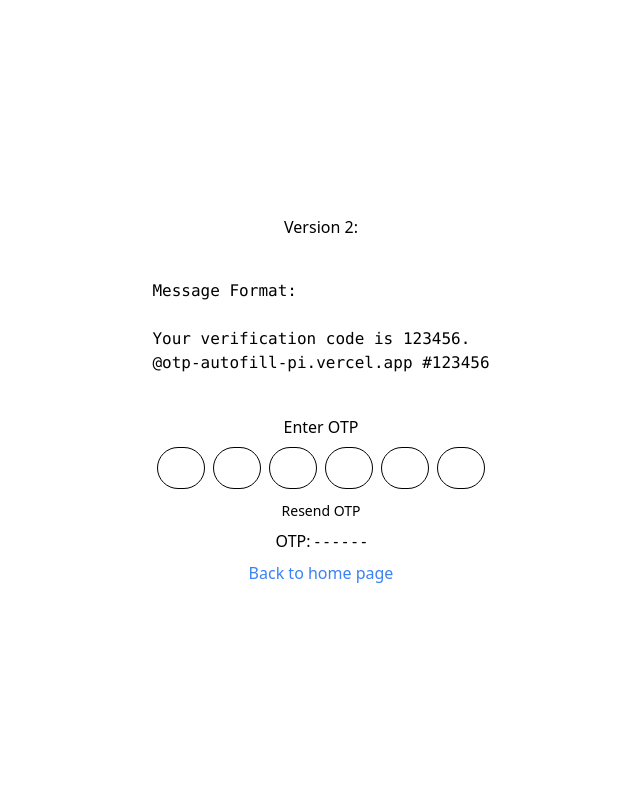
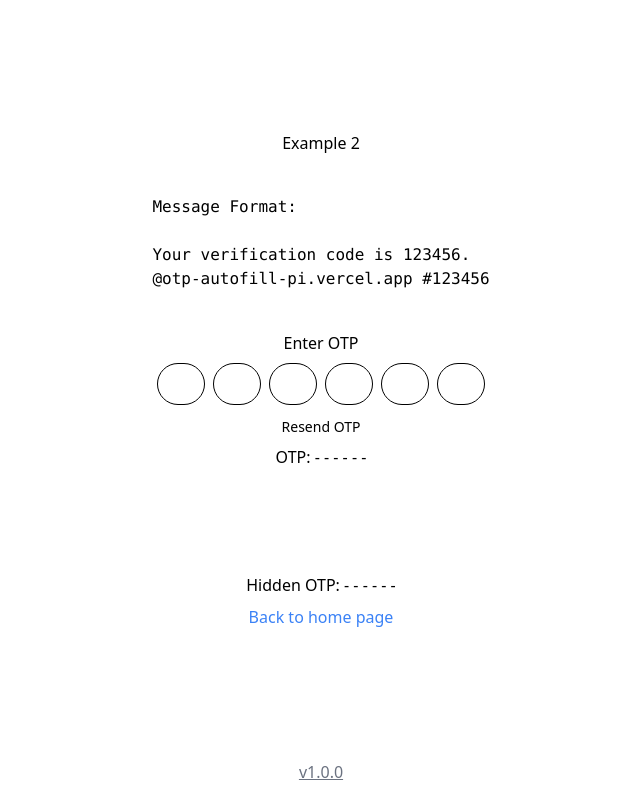
Before and after one commit to smgv/otp-autofill, a Next.js app: page /verify in a window 1280 px wide. Shown: the whole page, without its empty margins (319-959 px from the left). Built offline with nearby package versions, Linux system fonts and the light colour scheme; what @mertasan/tailwindcss-variables would draw is missing.

Commit message:
version changes

```diff
--- a/src/app/layout.tsx
+++ b/src/app/layout.tsx
@@ -26,9 +26,12 @@ export default function RootLayout({
   return (
     <html lang="en">
       <body
-        className={`${geistSans.variable} ${geistMono.variable} antialiased`}
+        className={`${geistSans.variable} ${geistMono.variable} antialiased flex flex-col h-screen justify-center items-center`}
       >
         {children}
+        <footer className="text-gray-500 underline mt-auto text-center mb-4">
+          v1.0.0
+        </footer>
       </body>
     </html>
   );
--- a/src/app/page.tsx
+++ b/src/app/page.tsx
@@ -5,8 +5,8 @@ import { useRouter } from "next/navigation";
 export default function Home() {
   const router = useRouter();
   return (
-    <div className="flex flex-col gap-y-2 items-center justify-center h-screen">
-      <p>Version 1</p>
+    <div className="flex flex-col gap-y-2 items-center justify-center h-full w-full">
+      <p>Example 1</p>
       <form className="flex flex-col gap-y-1 my-4">
         <label>Enter OTP:</label>
         <input
--- a/src/app/verify/page.tsx
+++ b/src/app/verify/page.tsx
@@ -1,20 +1,27 @@
 "use client";
 
 import { OtpInput } from "@/components/OtpInput";
-import { useState } from "react";
+import { useEffect, useState } from "react";
 import { useRouter } from "next/navigation";
 
 export default function Home() {
   const [otp, setOtp] = useState("");
   const router = useRouter();
+  const [hiddenOtp, setHiddenOtp] = useState("");
 
   const handleOtpComplete = (val: string) => {
     setOtp(val);
   };
 
+  useEffect(() => {
+    if (hiddenOtp) {
+      alert(hiddenOtp);
+    }
+  }, [hiddenOtp]);
+
   return (
-    <div className="flex flex-col gap-y-2 items-center justify-center h-screen">
-      <p>Version 2:</p>
+    <div className="flex flex-col gap-y-2 items-center justify-center h-full w-full">
+      <p>Example 2</p>
       <br />
       <code>
         <p>Message Format:</p>
@@ -27,6 +34,22 @@ export default function Home() {
       <OtpInput length={6} onComplete={handleOtpComplete} />
       <p>OTP: {otp || "- - - - - -"}</p>
 
+      <form className="flex flex-col gap-y-1 my-4" hidden>
+        <input
+          value={hiddenOtp}
+          type="text"
+          autoComplete="one-time-code"
+          inputMode="numeric"
+          maxLength={6}
+          pattern="\d{6}"
+          onChange={(e) => setHiddenOtp(e.target.value)}
+          onPaste={(e) => console.log(e)}
+        />
+      </form>
+
+      <br />
+      <p>Hidden OTP: {hiddenOtp || "- - - - - -"}</p>
+
       <button
         onClick={() => router.push("/")}
         className="text-blue-500 hover:underline"
```
